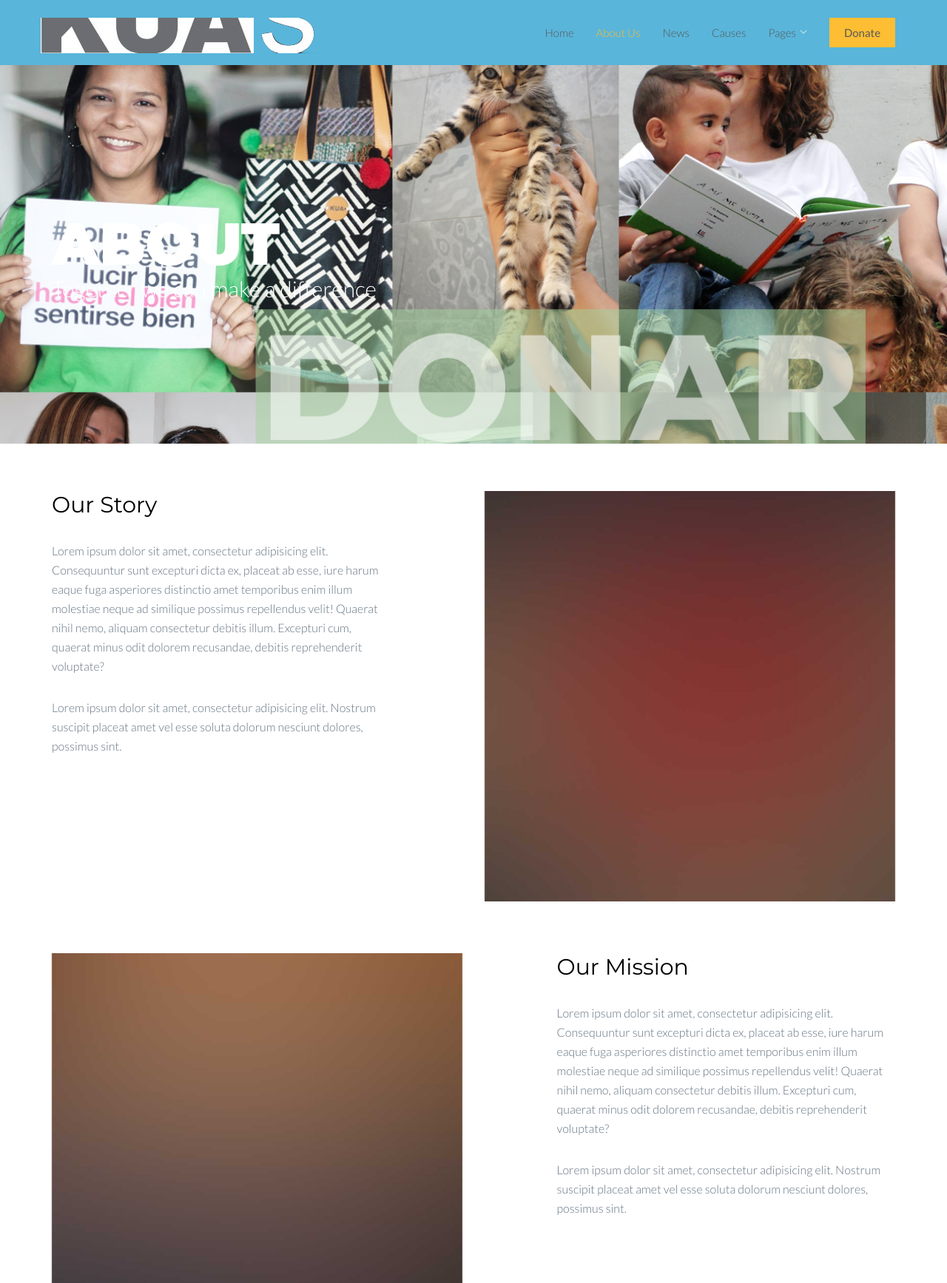
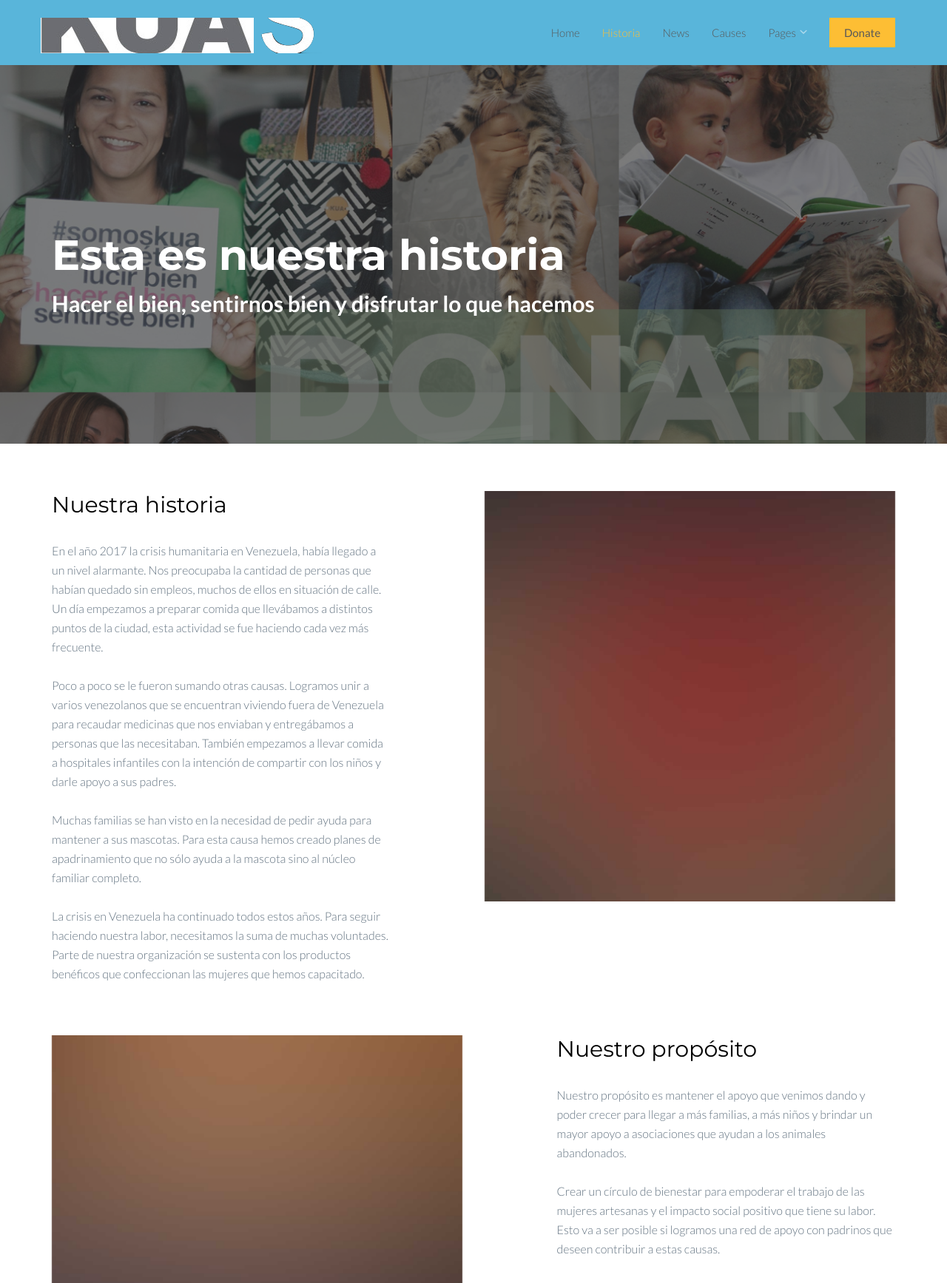
Before and after one commit to anto2318/kua-solidaria, a website: page about.html in a window 1280 px wide. Shown: the top 1735 px of the page at 74% size. Drawn offline with Linux system fonts and the light colour scheme; files whose address does not match are found by name.

Commit message:
Adding about us

```diff
--- a/about.html
+++ b/about.html
@@ -36,7 +36,7 @@
           <div id="navbar-collapse" class="navbar-collapse collapse">
             <ul class="nav navbar-nav navbar-right">
               <li><a href="index.html">Home</a></li>
-              <li class="active"><a href="about.html">About Us</a></li>
+              <li class="active"><a href="about.html">Historia</a></li>
               <li><a href="news.html">News</a></li>
               <li><a href="causes.html">Causes</a></li>
               <li class="dropdown">
@@ -67,11 +67,12 @@
       </nav>
 
       <section class="probootstrap-hero probootstrap-hero-inner" style="background-image: url(img/hero_bg_bw_1.jpeg)"  data-stellar-background-ratio="0.5">
+       <div style="width: 100%; height: 100%; background-color: #2b2b2b9e">
         <div class="container">
           <div class="row">
             <div class="col-md-12">
               <div class="probootstrap-slider-text probootstrap-animate" data-animate-effect="fadeIn">
-                <h1 class="probootstrap-heading probootstrap-animate">About <span>Together we can make a difference</span></h1>
+                  <h1 class="probootstrap-heading probootstrap-animate" style="font-size: 57px; text-transform: none; line-height: 90px; font-weight: 501">Esta es nuestra historia<span style="font-weight: 600; line-height: 40px;">Hacer el bien, sentirnos bien y disfrutar lo que hacemos</span></h1>
               </div>
             </div>
           </div>
@@ -85,9 +86,15 @@
               <p><img src="img/img_sq_1.jpg" alt="Free Bootstrap Template by uicookies.com" class="img-responsive"></p>
             </div>
             <div class="col-md-5 col-md-pull-6 probootstrap-animate">
-              <h2>Our Story</h2>
-              <p>Lorem ipsum dolor sit amet, consectetur adipisicing elit. Consequuntur sunt excepturi dicta ex, placeat ab esse, iure harum eaque fuga asperiores distinctio amet temporibus enim illum molestiae neque ad similique possimus repellendus velit! Quaerat nihil nemo, aliquam consectetur debitis illum. Excepturi cum, quaerat minus odit dolorem recusandae, debitis reprehenderit voluptate?</p>
-              <p>Lorem ipsum dolor sit amet, consectetur adipisicing elit. Nostrum suscipit placeat amet vel esse soluta dolorum nesciunt dolores, possimus sint.</p>
+              <h2>Nuestra historia</h2>
+              <p>En el año 2017 la crisis humanitaria en Venezuela, había llegado a un nivel alarmante. Nos preocupaba la cantidad de personas que habían quedado sin empleos,
+               muchos de ellos en situación de calle. Un día empezamos a preparar comida que llevábamos a distintos puntos de la ciudad, esta actividad se fue haciendo cada vez más frecuente.
+               <br><br>Poco a poco se le fueron sumando otras causas. Logramos unir a varios venezolanos que se encuentran viviendo fuera de Venezuela para recaudar medicinas que nos enviaban y
+               entregábamos a personas que las necesitaban. También empezamos a llevar comida a hospitales infantiles con la intención de compartir con los niños y darle apoyo a sus padres.
+               <br><br>Muchas familias se han visto en la necesidad de pedir ayuda para mantener a sus mascotas. Para esta causa hemos creado planes de apadrinamiento
+               que no sólo ayuda a la mascota sino al núcleo familiar completo.
+               <br><br>La crisis en Venezuela ha continuado todos estos años. Para seguir haciendo nuestra labor, necesitamos la suma de muchas voluntades. Parte de nuestra organización se sustenta
+               con los productos benéficos que confeccionan las mujeres que hemos capacitado.</p>
             </div>
 
           </div>
@@ -97,9 +104,10 @@
               <p><img src="img/img_sq_2.jpg" alt="Free Bootstrap Template by uicookies.com" class="img-responsive"></p>
             </div>
             <div class="col-md-5 col-md-push-1 probootstrap-animate">
-              <h2>Our Mission</h2>
-              <p>Lorem ipsum dolor sit amet, consectetur adipisicing elit. Consequuntur sunt excepturi dicta ex, placeat ab esse, iure harum eaque fuga asperiores distinctio amet temporibus enim illum molestiae neque ad similique possimus repellendus velit! Quaerat nihil nemo, aliquam consectetur debitis illum. Excepturi cum, quaerat minus odit dolorem recusandae, debitis reprehenderit voluptate?</p>
-              <p>Lorem ipsum dolor sit amet, consectetur adipisicing elit. Nostrum suscipit placeat amet vel esse soluta dolorum nesciunt dolores, possimus sint.</p>
+              <h2>Nuestro propósito</h2>
+              <p>Nuestro propósito es mantener el apoyo que venimos dando y poder crecer para llegar a más familias, a más niños y brindar un mayor apoyo a asociaciones que ayudan a los animales abandonados.
+              <br><br>Crear un círculo de bienestar para empoderar el trabajo de las mujeres artesanas y el impacto social positivo que tiene su labor. Esto va a ser posible
+              si logramos una red de apoyo con padrinos que deseen contribuir a estas causas. </p>
             </div>
 
           </div>
@@ -111,8 +119,8 @@
         <div class="container">
           <div class="row">
             <div class="col-md-12 text-center section-heading probootstrap-animate" data-animate-effect="fadeIn">
-              <h2>Leadership</h2>
-              <p class="lead">Sed a repudiandae impedit voluptate nam Deleniti dignissimos perspiciatis nostrum porro nesciunt</p>
+              <h2>Nuestro equipo</h2>
+              <p class="lead">Conoce los rostros de esta red de valor</p>
             </div>
           </div>
           <div class="row">
```
Also changed, not shown: index.html (+8 -5 lines).
